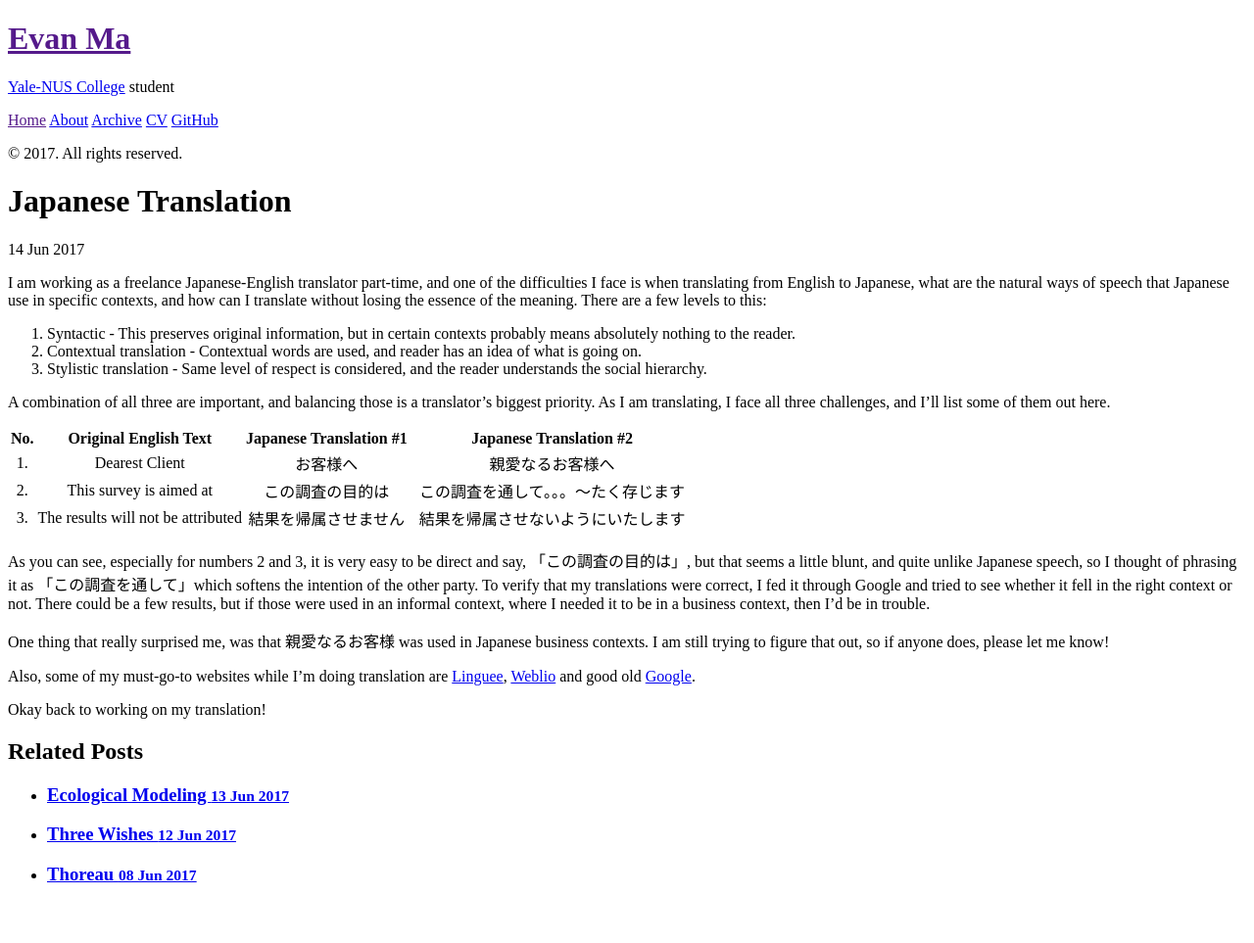
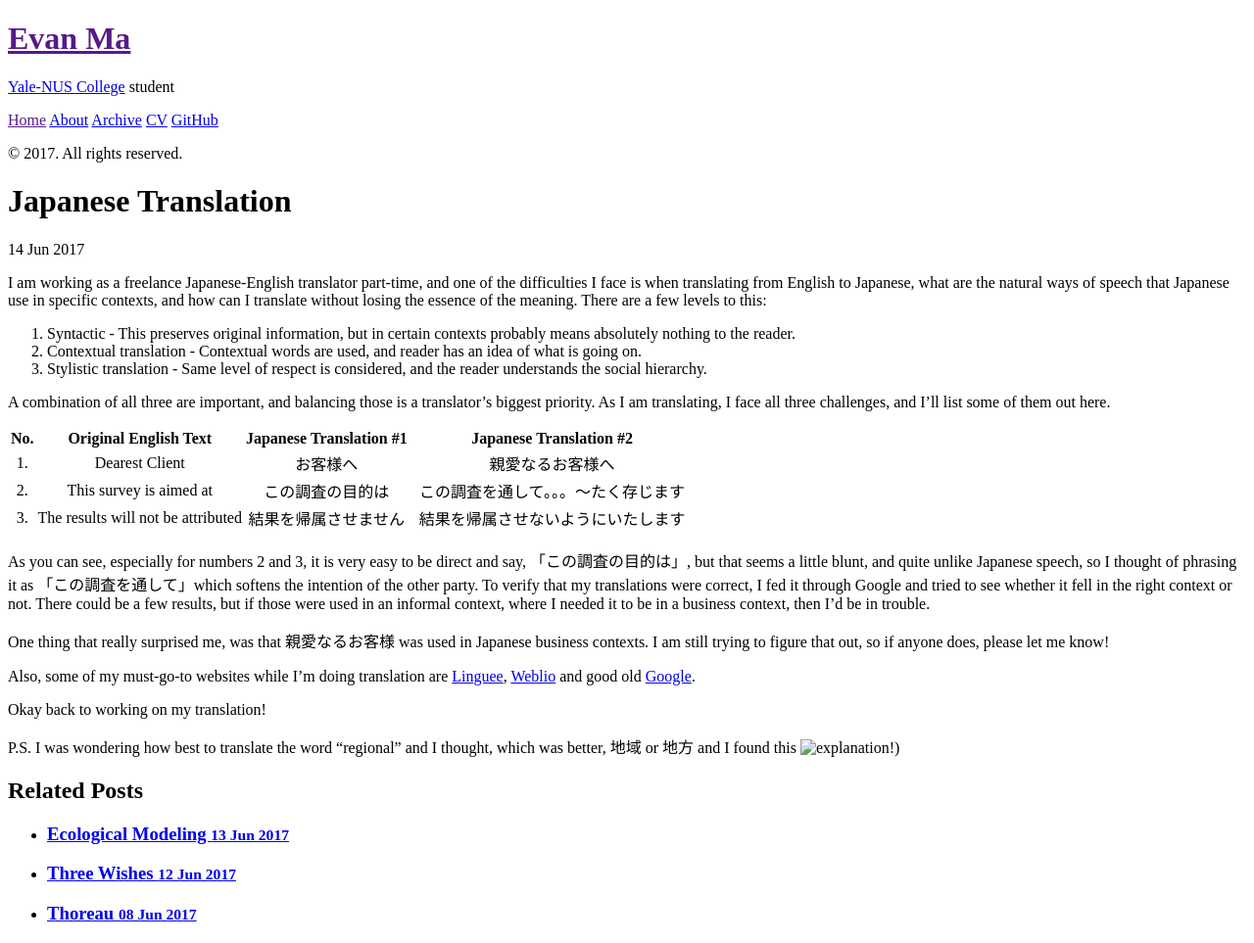
Before and after one commit to evanma92/evanma92.github.io, a Jekyll site: the page built from _posts/2017-06-14-japanese-translation.md, in a window 1280 px wide. Shown: the whole page at 98% size. Built offline with Jekyll 4.4.1, drawn with Linux system fonts in a browser that asks for light colours; our own code applies the rules of GitHub Pages for plain Markdown files; Markdown is read by kramdown in place of the engine named in the settings; before the commit the page ends 923 px from its top, so only the background shows below that.

Commit message:
Edited Japanese translation post by adding image

```diff
--- a/_posts/2017-06-14-japanese-translation.md
+++ b/_posts/2017-06-14-japanese-translation.md
@@ -18,3 +18,5 @@
 Also, some of my must-go-to websites while I'm doing translation are [Linguee](https://linguee.jp), [Weblio](https://ejje.weblio.jp) and good old [Google](https://google.com.sg).
 
 Okay back to working on my translation!
+
+P.S. I was wondering how best to translate the word "regional" and I thought, which was better, 地域 or 地方 and I found this ![explanation]({{site.baseurl}}/_posts/region-explanation.png)!)
```
Also changed, not shown: _posts/region-explanation.png (added).
